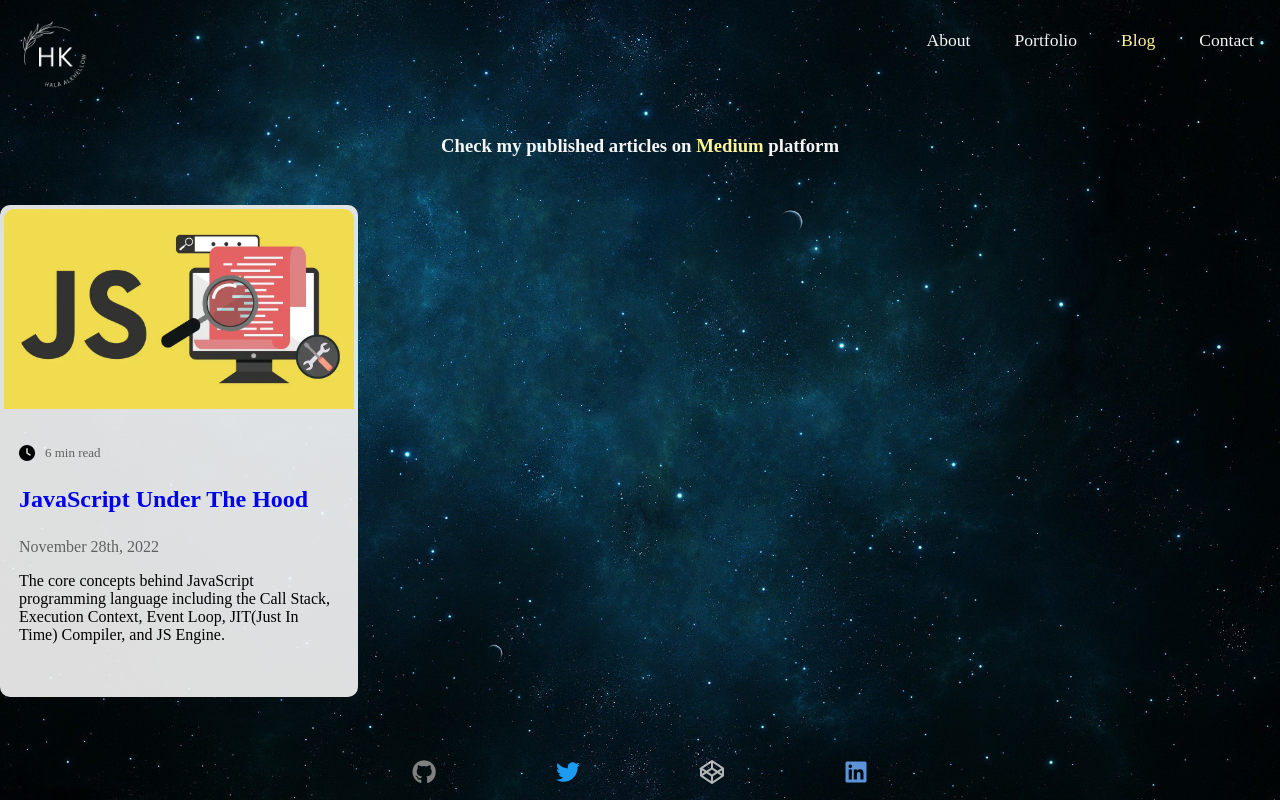
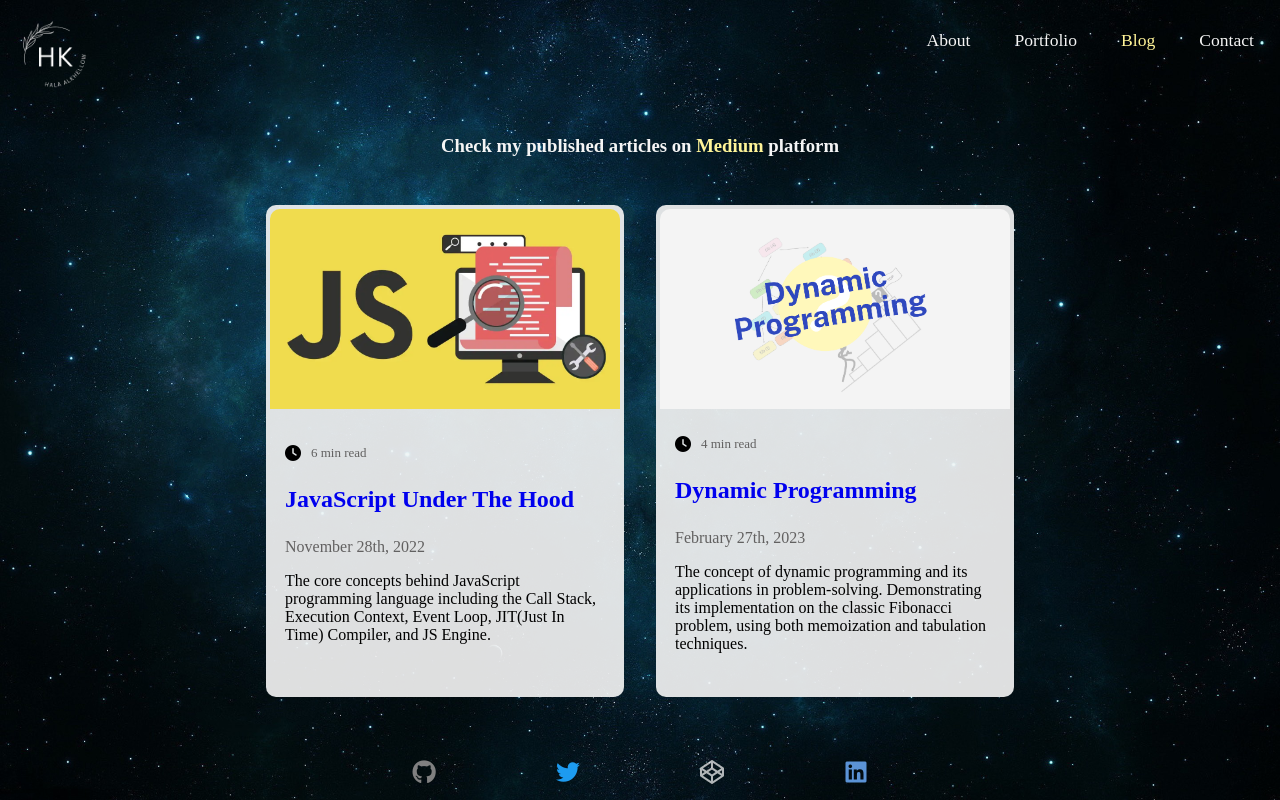
Before and after one commit to halakhellow/portfolio, a React (Create React App) app: page /portfolio/blog in a window 1280 px wide. Built offline with nearby package versions, Linux system fonts and the light colour scheme; a web font is replaced by a local one.

Commit message:
add the BlogCard for the dynamic programming article

```diff
--- a/src/pages/BlogPage/BlogPage.js
+++ b/src/pages/BlogPage/BlogPage.js
@@ -4,6 +4,7 @@ import Header from "../../components/Header/Header";
 import Footer from "../../components/Footer/Footer";
 
 import JavaScriptUnderTheHood from "./thumbnails/javascript-under-the-hood.png";
+import dynamicProgramming from "./thumbnails/dynamic-programming.png";
 
 import "./BlogPage.css";
 import BlogCard from "../../components/BlogCard/BlogCard";
@@ -16,6 +17,7 @@ let BlogsPage = () => {
         <h3>
           Check my published articles on <span>Medium</span> platform
         </h3>
+        <div className="blogs">
           <BlogCard
             imgSrc={JavaScriptUnderTheHood}
             title="JavaScript Under The Hood"
@@ -26,6 +28,15 @@ let BlogsPage = () => {
             time="6"
             date="November 28th, 2022"
           />
+          <BlogCard
+            imgSrc={dynamicProgramming}
+            title="Dynamic Programming"
+            description="The concept of dynamic programming and its applications in problem-solving. Demonstrating its implementation on the classic Fibonacci problem, using both memoization and tabulation techniques."
+            link="https://medium.com/@halakhellow/dynamic-programming-memoization-vs-tabulation-5d1ee8075327"
+            time="4"
+            date="February 27th, 2023"
+          />
+        </div>
       </div>
       <Footer />
     </div>
```
Lines whose indentation alone changed are shown as unchanged.
